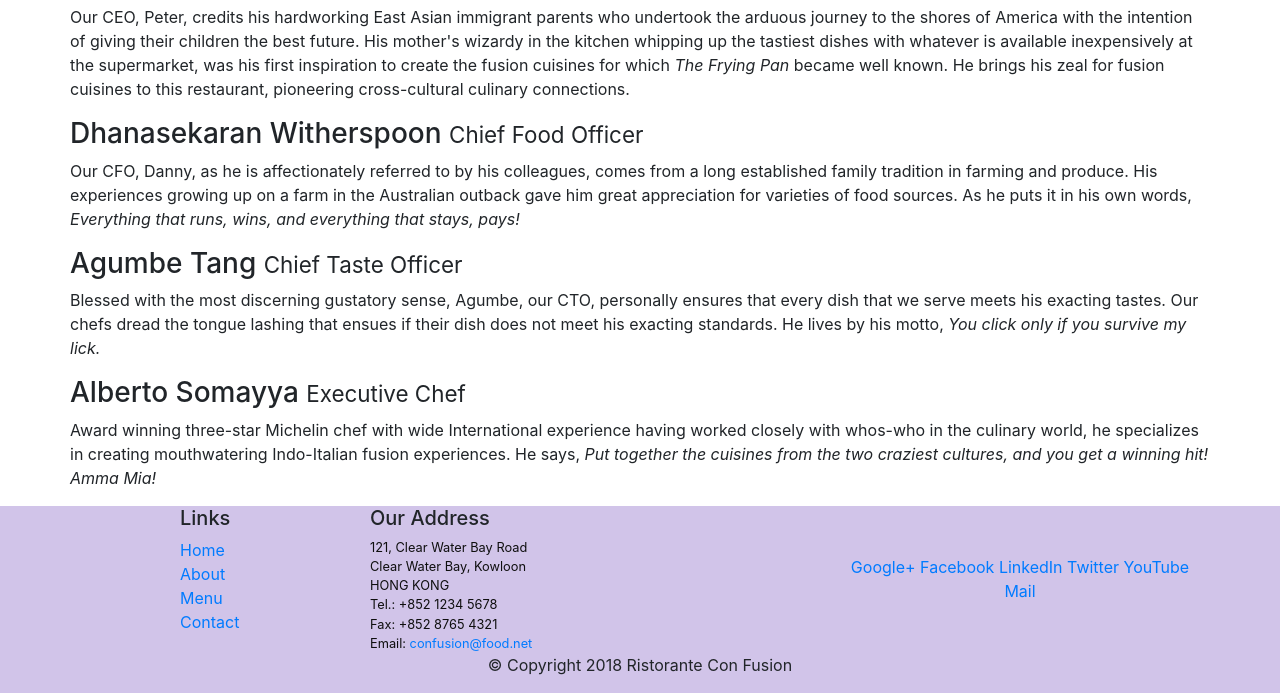
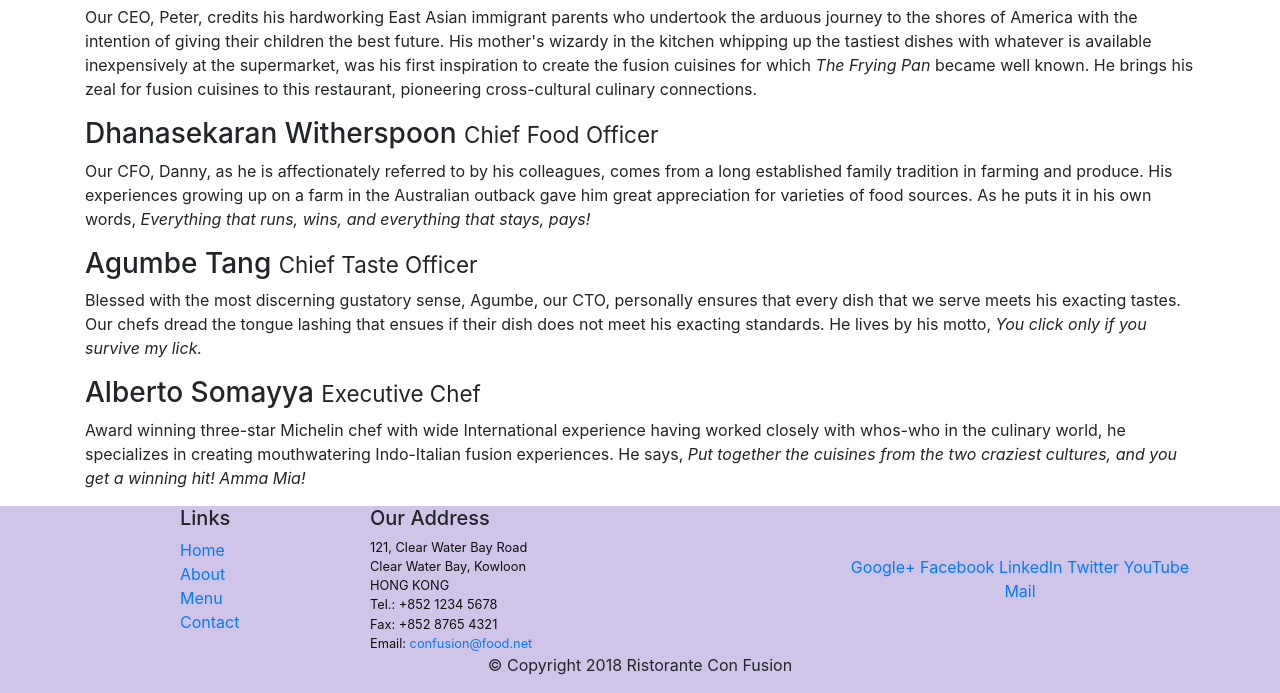
Before and after one commit to Longlhse161497/Assignment_1, a website: page aboutus.html in a window 1280 px wide. Shown: the part 728-1421 px from the top of the page. Drawn offline with nearby package versions, Linux system fonts and the light colour scheme.

Commit message:
Ass_1_fin

```diff
--- a/aboutus.html
+++ b/aboutus.html
@@ -47,7 +47,7 @@
         </div>
 
         <div class="row">
-            <div>
+            <div class="col col-sm">
                 <h2>Corporate Leadership</h2>
                 <h3>Peter Pan <small>Chief Epicurious Officer</small></h3>
                 <p class="d-none d-sm-block">Our CEO, Peter, credits his hardworking East Asian immigrant parents who undertook the arduous journey to the shores of America with the intention of giving their children the best future. His mother's wizardy in the kitchen whipping up the tastiest dishes with whatever is available inexpensively at the supermarket, was his first inspiration to create the fusion cuisines for which <em>The Frying Pan</em> became well known. He brings his zeal for fusion cuisines to this restaurant, pioneering cross-cultural culinary connections.</p>
```
